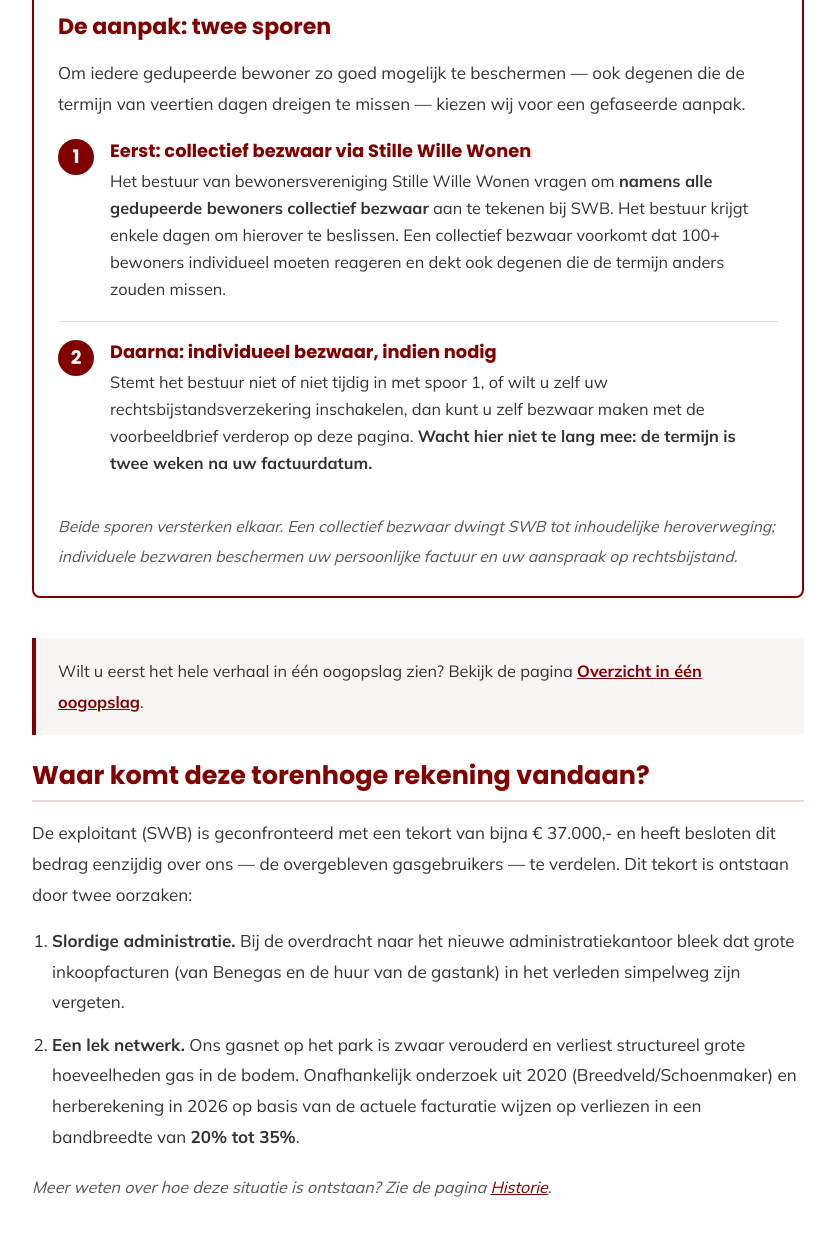
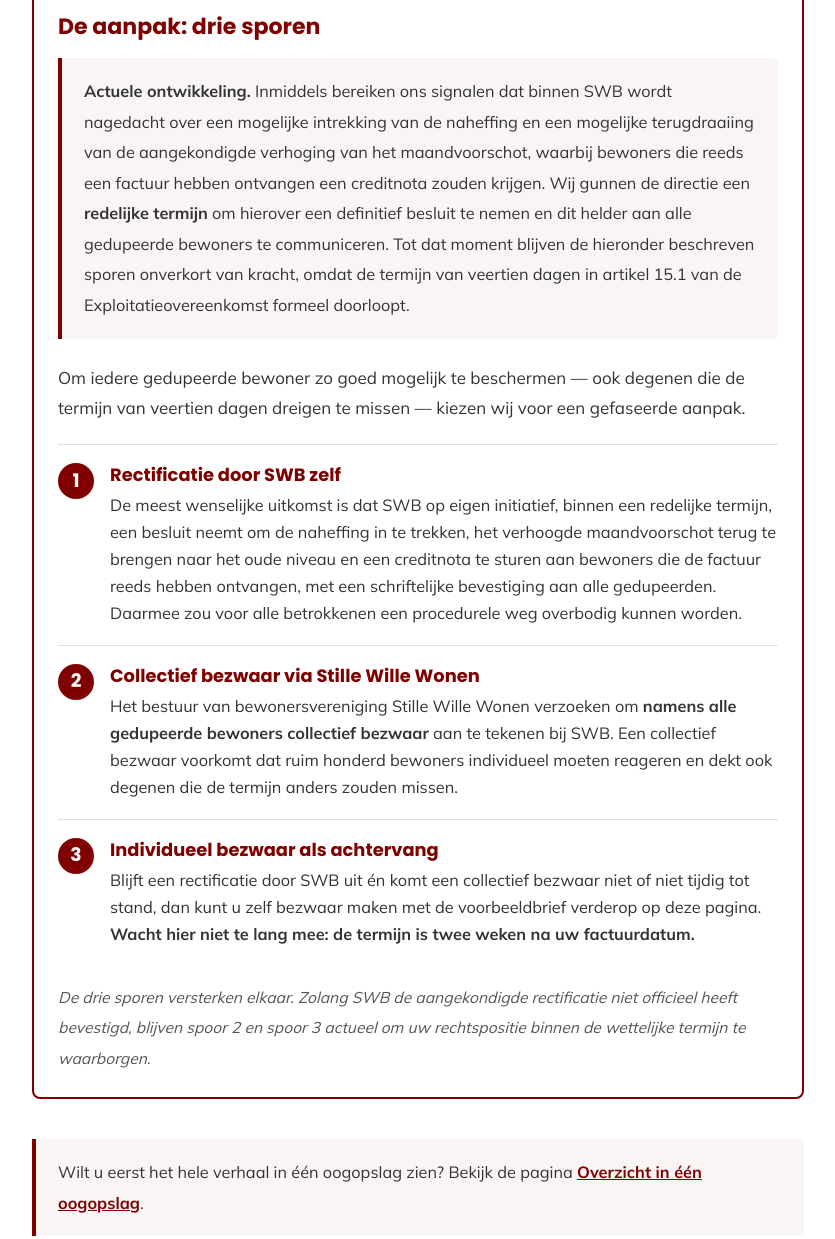
Before and after one commit to antonnoe/gasdossier-stillewille, a plain HTML site: page index.html in a window 1280 px wide. Shown: the part 540-1779 px from the top of the page, without its empty margins (222-1057 px from the left). Drawn offline with Linux system fonts and the light colour scheme.

Commit message:
Update approach section and footer text

```diff
--- a/index.html
+++ b/index.html
@@ -134,26 +134,39 @@
   </section>
 
   <div class="approach">
-    <h2>De aanpak: twee sporen</h2>
+    <h2>De aanpak: drie sporen</h2>
+
+    <div style="background:var(--maroon-04);border-left:4px solid var(--maroon);padding:18px 22px;margin-bottom:24px;border-radius:0 4px 4px 0">
+      <p style="margin:0;font-size:0.96em"><strong>Actuele ontwikkeling.</strong> Inmiddels bereiken ons signalen dat binnen SWB wordt nagedacht over een mogelijke intrekking van de naheffing en een mogelijke terugdraaiing van de aangekondigde verhoging van het maandvoorschot, waarbij bewoners die reeds een factuur hebben ontvangen een creditnota zouden krijgen. Wij gunnen de directie een <strong>redelijke termijn</strong> om hierover een definitief besluit te nemen en dit helder aan alle gedupeerde bewoners te communiceren. Tot dat moment blijven de hieronder beschreven sporen onverkort van kracht, omdat de termijn van veertien dagen in artikel 15.1 van de Exploitatieovereenkomst formeel doorloopt.</p>
+    </div>
+
     <p style="margin-bottom:20px">Om iedere gedupeerde bewoner zo goed mogelijk te beschermen — ook degenen die de termijn van veertien dagen dreigen te missen — kiezen wij voor een gefaseerde aanpak.</p>
 
     <div class="step">
       <div class="step-num">1</div>
       <div class="step-body">
-        <h3>Eerst: collectief bezwaar via Stille Wille Wonen</h3>
-        <p>Het bestuur van bewonersvereniging Stille Wille Wonen vragen om <strong>namens alle gedupeerde bewoners collectief bezwaar</strong> aan te tekenen bij SWB. Het bestuur krijgt enkele dagen om hierover te beslissen. Een collectief bezwaar voorkomt dat 100+ bewoners individueel moeten reageren en dekt ook degenen die de termijn anders zouden missen.</p>
+        <h3>Rectificatie door SWB zelf</h3>
+        <p>De meest wenselijke uitkomst is dat SWB op eigen initiatief, binnen een redelijke termijn, een besluit neemt om de naheffing in te trekken, het verhoogde maandvoorschot terug te brengen naar het oude niveau en een creditnota te sturen aan bewoners die de factuur reeds hebben ontvangen, met een schriftelijke bevestiging aan alle gedupeerden. Daarmee zou voor alle betrokkenen een procedurele weg overbodig kunnen worden.</p>
       </div>
     </div>
 
     <div class="step">
       <div class="step-num">2</div>
       <div class="step-body">
-        <h3>Daarna: individueel bezwaar, indien nodig</h3>
-        <p>Stemt het bestuur niet of niet tijdig in met spoor 1, of wilt u zelf uw rechtsbijstandsverzekering inschakelen, dan kunt u zelf bezwaar maken met de voorbeeldbrief verderop op deze pagina. <strong>Wacht hier niet te lang mee: de termijn is twee weken na uw factuurdatum.</strong></p>
+        <h3>Collectief bezwaar via Stille Wille Wonen</h3>
+        <p>Het bestuur van bewonersvereniging Stille Wille Wonen verzoeken om <strong>namens alle gedupeerde bewoners collectief bezwaar</strong> aan te tekenen bij SWB. Een collectief bezwaar voorkomt dat ruim honderd bewoners individueel moeten reageren en dekt ook degenen die de termijn anders zouden missen.</p>
       </div>
     </div>
 
-    <p class="closing">Beide sporen versterken elkaar. Een collectief bezwaar dwingt SWB tot inhoudelijke heroverweging; individuele bezwaren beschermen uw persoonlijke factuur en uw aanspraak op rechtsbijstand.</p>
+    <div class="step">
+      <div class="step-num">3</div>
+      <div class="step-body">
+        <h3>Individueel bezwaar als achtervang</h3>
+        <p>Blijft een rectificatie door SWB uit én komt een collectief bezwaar niet of niet tijdig tot stand, dan kunt u zelf bezwaar maken met de voorbeeldbrief verderop op deze pagina. <strong>Wacht hier niet te lang mee: de termijn is twee weken na uw factuurdatum.</strong></p>
+      </div>
+    </div>
+
+    <p class="closing">De drie sporen versterken elkaar. Zolang SWB de aangekondigde rectificatie niet officieel heeft bevestigd, blijven spoor 2 en spoor 3 actueel om uw rechtspositie binnen de wettelijke termijn te waarborgen.</p>
   </div>
 
   <div class="infographic-link">
@@ -260,7 +273,7 @@
 </aside>
 
 <footer>
-  <p>Deze pagina is opgesteld namens en in overleg met gasverbruikende bewoners van Landgoed De Stille Wille.<br><strong>Versie mei 2026 — Dossier V2.2</strong></p>
+  <p>Deze pagina is opgesteld namens en in overleg met een aantal bezorgde en gasverbruikende bewoners van Landgoed De Stille Wille.<br><strong>Versie mei 2026 — Dossier V2.2</strong></p>
 </footer>
 
 </body>
```
